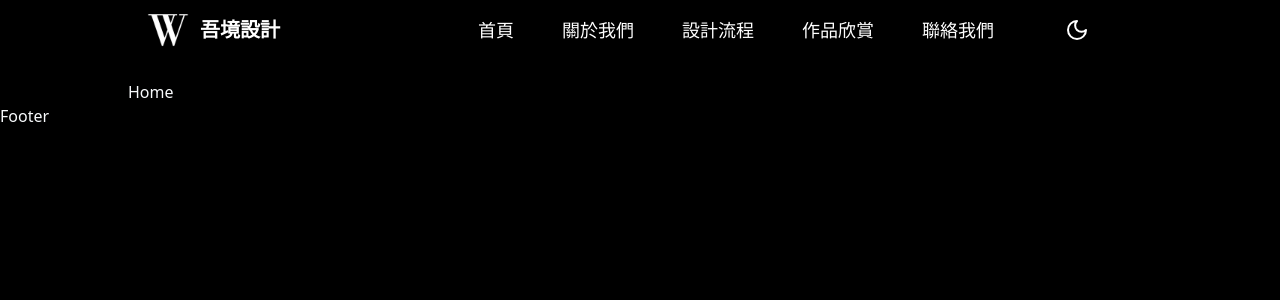
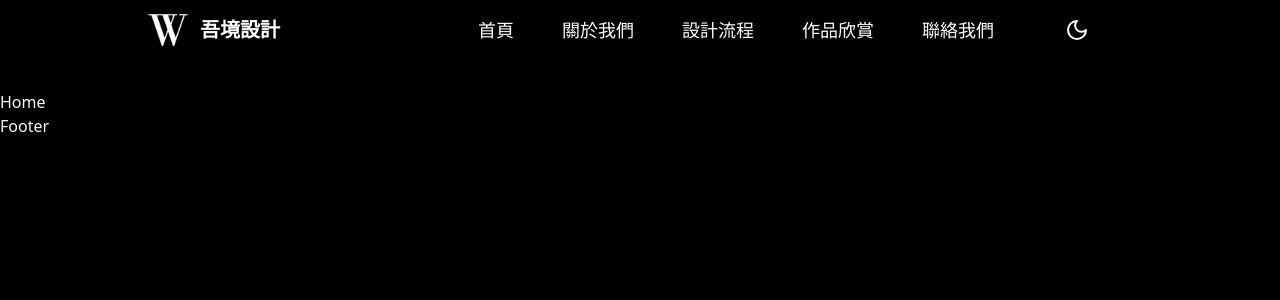
Before and after one commit to naluwan/vite_wrid_official_website, a React (Vite) app: page /#/ in a window 1280 px wide. Shown: the top 300 px of the page. Built offline with nearby package versions, Linux system fonts and the light colour scheme.

Commit message:
feat: update container max width

```diff
--- a/src/components/MacContainer.tsx
+++ b/src/components/MacContainer.tsx
@@ -7,7 +7,7 @@ type MaxContainerProps = {
 const MaxContainer: React.FC<MaxContainerProps> = (props) => {
   const { children } = props;
   return (
-    <div className='mx-auto my-0 max-w-[1024px] pt-[80px] lg:max-w-[1024px]'>
+    <div className='mx-auto my-0 max-w-screen-lg pt-[90px] lg:max-w-screen-2xl'>
       {children}
     </div>
   );
```
